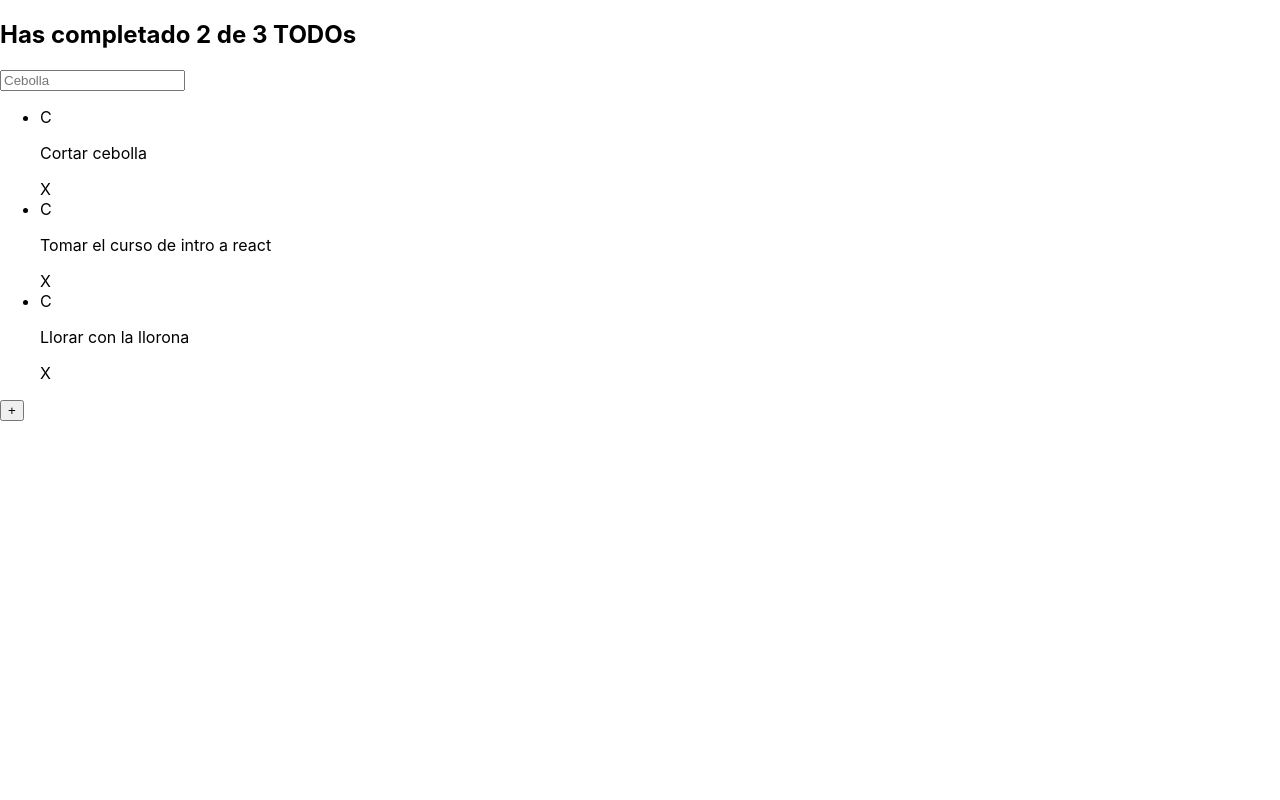
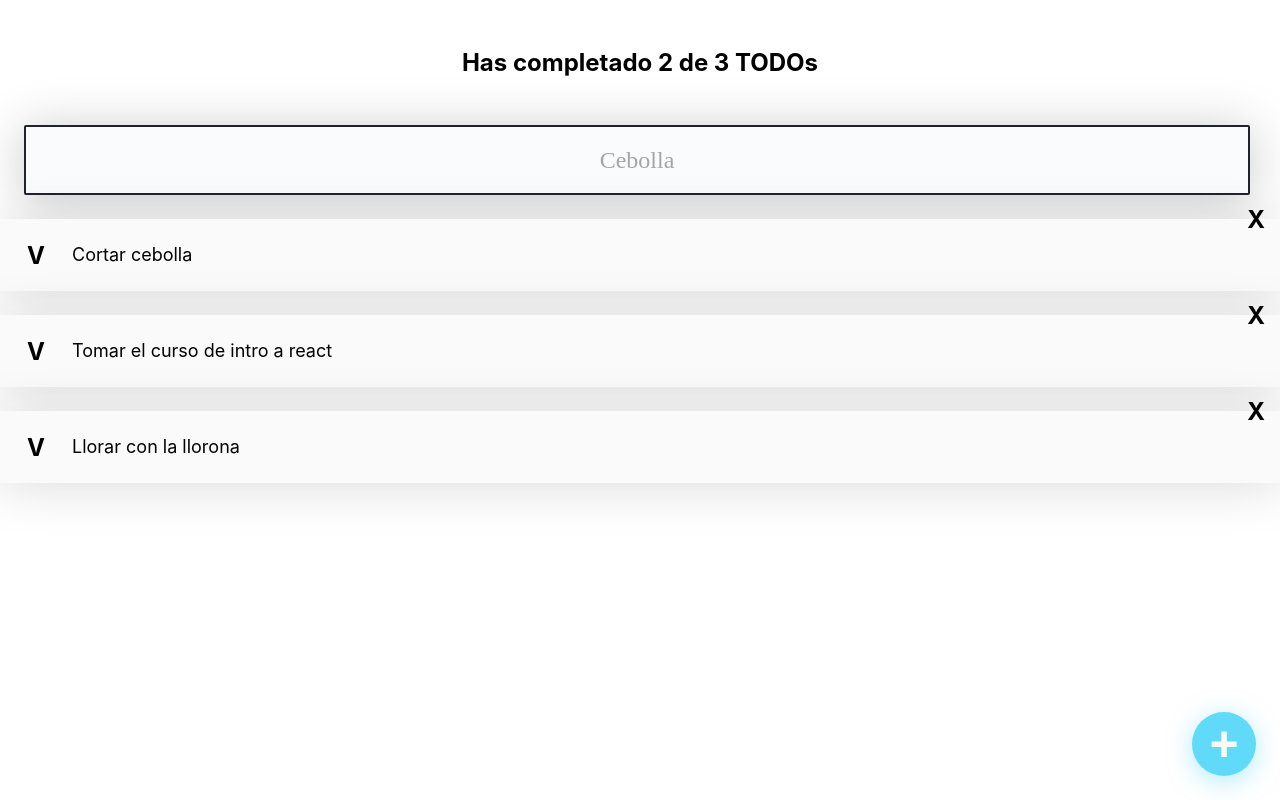
Before and after one commit to Neyen999/todo-app, a React (Create React App) app: page / in a window 1280 px wide. Built offline with nearby package versions, Linux system fonts and the light colour scheme.

Commit message:
Agregando estilos (clase 6), y manejando eventos(clase 7)

```diff
--- a/src/App.js
+++ b/src/App.js
@@ -20,7 +20,11 @@ function App() {
     <TodoList>
       {
         todos.map(todo => (
-          <TodoItem key={todo.text} text={todo.text} />
+          <TodoItem
+            key={todo.text}
+            text={todo.text}
+            completed={todo.completed}
+          />
         ))
       }
     </TodoList>
--- /dev/null
+++ b/src/CreateTodoButton.css
@@ -0,0 +1,25 @@
+.CreateTodoButton {
+  background-color: #61DAFA;
+  box-shadow: 0px 5px 25px rgba(97, 218, 250, 0.5);
+  border: none;
+  border-radius: 50%;
+  cursor: pointer;
+  font-size: 50px;
+  position: fixed;
+  bottom: 24px;
+  right: 24px;
+  font-weight: bold;
+  color: #FAFAFA;
+  display: flex;
+  justify-content: center;
+  align-items: center;
+  height: 64px;
+  width: 64px;
+
+  transform: rotate(0);
+  transition: .3s ease;
+}
+
+.CreateTodoButton:hover {
+  transform: rotate(224deg);
+}
--- /dev/null
+++ b/src/TodoCounter.css
@@ -0,0 +1,6 @@
+.TodoCounter {
+  font-size: 24px;
+  text-align: center;
+  margin: 0;
+  padding: 48px;
+}
--- /dev/null
+++ b/src/TodoItem.css
@@ -0,0 +1,49 @@
+.TodoItem {
+  background-color: #FAFAFA;
+  position: relative;
+  display: flex;
+  justify-content: center;
+  align-items: center;
+  margin-top: 24px;
+  box-shadow: 0px 5px 50px rgba(32, 35, 41, 0.15);
+}
+
+.TodoItem-p {
+  margin: 24px 0 24px 24px;
+  width: calc(100% - 120px);
+  font-size: 18px;
+  line-height: 24px;
+  font-weight: 400;
+}
+.TodoItem-p--complete {
+  text-decoration: line-through;
+}
+
+.Icon {
+  cursor: pointer;
+  display: flex;
+  justify-content: center;
+  align-items: center;
+  height: 48px;
+  width: 48px;
+  font-size: 24px;
+  font-weight: bold;
+  /* background-color: #CCC; */
+}
+
+.Icon-check {
+  position: absolute;
+  left: 12px;
+}
+.Icon-check--active {
+  color: #4caf50;
+}
+
+.Icon-delete {
+  position: absolute;
+  top: -24px;
+  right: 0;
+}
+.Icon-delete:hover {
+  color: red;
+}
--- /dev/null
+++ b/src/TodoList.css
@@ -0,0 +1,5 @@
+ul {
+  margin: 0;
+  padding: 0 0 56px 0;
+  list-style: none;
+}
--- /dev/null
+++ b/src/TodoSearch.css
@@ -0,0 +1,24 @@
+.TodoSearch {
+  background: #F9FBFC;
+  border-radius: 2px;
+  border: 2px solid #202329;
+  margin: 0 24px;
+  height: 64px;
+  width: calc(100% - 62px);
+  font-size: 24px;
+  text-align: center;
+  font-family: 'Montserrat';
+  font-weight: 400;
+  color: #1E1E1F;
+  box-shadow: 0px 5px 50px rgba(32, 35, 41, 0.25);
+}
+
+.TodoSearch::placeholder {
+  color: #A5A5A5;
+  font-family: 'Montserrat';
+  font-weight: 400;
+}
+
+.TodoSearch:focus {
+  outline-color: #61DAFA;
+}
--- a/src/components/CreateTodoButton.js
+++ b/src/components/CreateTodoButton.js
@@ -1,7 +1,18 @@
 import React from 'react'
+import '../CreateTodoButton.css'
 
 export const CreateTodoButton = () => {
+
+  const onClickButton = (msg) => {
+    alert(msg)
+  }
+
   return (
-    <button>+</button>
+    <button
+      className="CreateTodoButton"
+      onClick={() => onClickButton("Aqui se deberia abrir el modal")}
+    >
+      +
+    </button>
   )
 }
--- a/src/components/TodoCounter.js
+++ b/src/components/TodoCounter.js
@@ -1,7 +1,8 @@
 import React from 'react'
+import '../TodoCounter.css'
 
 export const TodoCounter = () => {
   return (
-    <h2>Has completado 2 de 3 TODOs</h2>
+    <h2 className="TodoCounter">Has completado 2 de 3 TODOs</h2>
   )
 }
--- a/src/components/TodoItem.js
+++ b/src/components/TodoItem.js
@@ -1,11 +1,27 @@
 import React from 'react'
+import '../TodoItem.css'
 
-export const TodoItem = ({ text }) => {
+export const TodoItem = ({ text, completed }) => {
+
+  const onComplete = () => {
+    alert('Ya completaste el TODO ' + text)
+  }
+
+  const onDelete = () => {
+    alert('Borraste el TODO ' + text)
+  }
+
   return (
-    <li>
-      <span>C</span>
-      <p>{text}</p>
-      <span>X</span>
+    <li className="TodoItem">
+      <span
+        className={`Icon Icon-check ${completed && 'Icon-check--active' }`}
+        onClick={onComplete}
+      >V</span>
+      <p className={`TodoItem-p ${completed && 'TodoItem-p--complete'}`}>{text}</p>
+      <span
+        className="Icon Icon-delete"
+        onClick={onDelete}
+      >X</span>
     </li>
   )
 }
--- a/src/components/TodoList.js
+++ b/src/components/TodoList.js
@@ -1,4 +1,5 @@
 import React from 'react'
+import '../TodoList.css'
 
 export const TodoList = ({children}) => {
   return (
--- a/src/components/TodoSearch.js
+++ b/src/components/TodoSearch.js
@@ -1,7 +1,17 @@
 import React from 'react'
+import '../TodoSearch.css'
 
 export const TodoSearch = () => {
+
+  const onSearchValueChange = (e) => {
+    console.log(e.target.value)
+  }
+
   return (
-    <input type="text" placeholder="Cebolla"/>
+    <input
+      className="TodoSearch"
+      placeholder="Cebolla"
+      onChange={onSearchValueChange}
+    />
   )
 }
```
